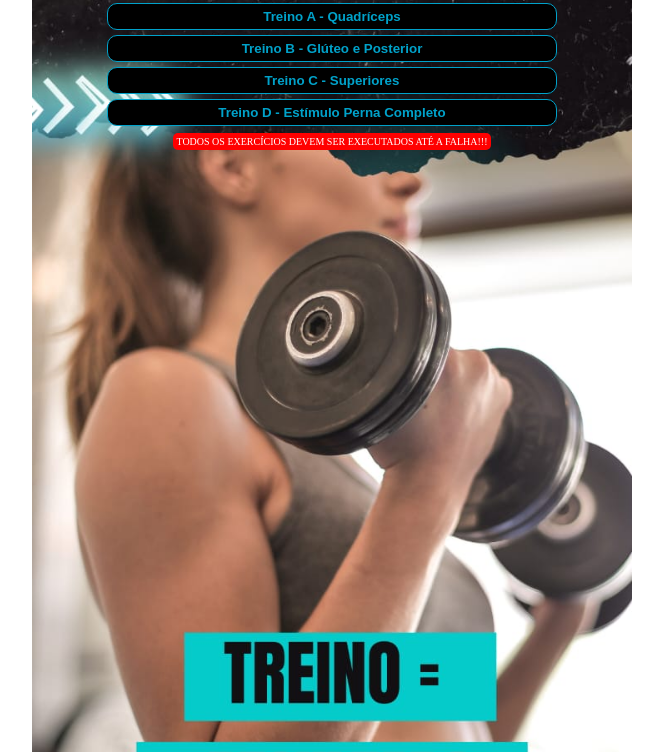
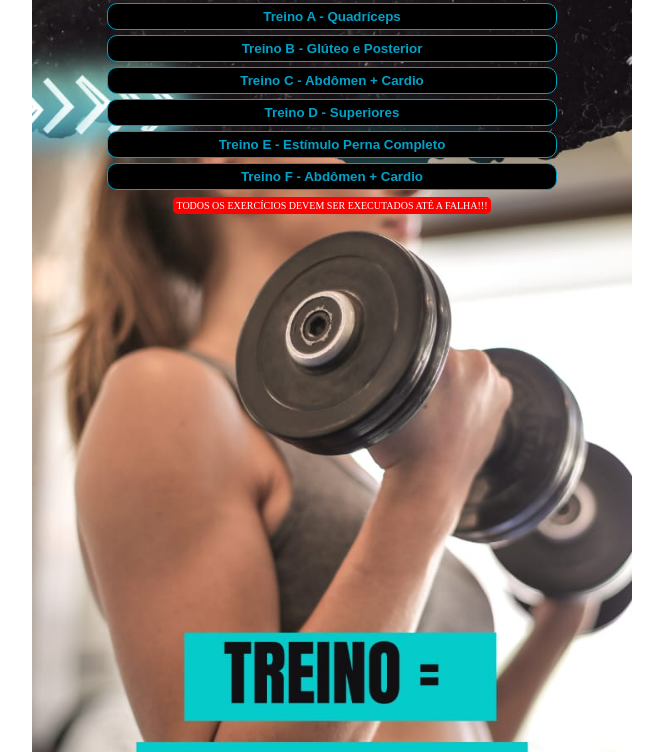
Before and after one commit to Washingtonfrancadc/treino-marcia, a plain HTML site: page index.html in a window 1280 px wide. Shown: the part 48-800 px from the top of the page, without its empty margins (308-971 px from the left). Drawn offline with Linux system fonts and the light colour scheme.

Commit message:
Add files via upload

```diff
--- a/index.html
+++ b/index.html
@@ -49,25 +49,25 @@
             </tr>
             <tr>
                 <td><a href="https://fitnessprogramer.com/wp-content/uploads/2021/02/LEG-EXTENSION.gif" class="link">Cadeira extensora</a></td>
-                <td class="serie">3</td>
+                <td class="serie">4</td>
                 <td class="reps">12~15</td>
                 <td class="rest">45~60"</td>
             </tr>
             <tr>
                 <td><a href="https://fitnessprogramer.com/wp-content/uploads/2015/11/Leg-Press.gif" class="link">Leg press 45º</a></td>
-                <td class="serie">3</td>
+                <td class="serie">4</td>
                 <td class="reps">12~15</td>
                 <td class="rest">60~90"</td>
             </tr>
             <tr>
                 <td><a href="https://www.hipertrofia.org/blog/wp-content/uploads/2023/11/dumbbell-goblet-squat.gif" class="link">Agachamento Livre com Halter</a></td>
-                <td class="serie">3</td>
+                <td class="serie">4</td>
                 <td class="reps">12~15</td>
                 <td class="rest">60~90"</td>
             </tr>
         </table>
+    </div>
 
-    </div>
 
     <button id="btntreinob">Treino B - Glúteo e Posterior</button>
     <div id="treinob">
@@ -147,7 +147,7 @@
         </table>
     </div>
 
-    <button id="btntreinoc">Treino C - Superiores</button>
+    <button id="btntreinoc">Treino C - Abdômen + Cardio</button>
     <div id="treinoc">
         <table id="treinoc">
             <tr>
@@ -156,7 +156,42 @@
                 <th class="rep">Reps.</th>
                 <th class="rest">Desc.</th>
             </tr>
+            <tr>
+                <td><a href="https://fitnessprogramer.com/wp-content/uploads/2021/02/plank.gif" class="link">Prancha Abdominal</a></td>
+                <td class="serie">3</td>
+                <td class="reps">MÁX</td>
+                <td class="rest">40~60"</td>
+            </tr>
+            <tr>
+                <td><a href="https://fitnessprogramer.com/wp-content/uploads/2021/02/Seated-Bench-Leg-Pull-in.gif" class="link">Abdominal Infra no Banco</a></td>
+                <td class="serie">3</td>
+                <td class="reps">MÁX</td>
+                <td class="rest">40~60"</td>
+            </tr>
+            <tr>
+                <td><a href="https://fitnessprogramer.com/wp-content/uploads/2015/11/Crunch.gif" class="link">Abdominal Supra</a></td>
+                <td class="serie">3</td>
+                <td class="reps">MÁX</td>
+                <td class="rest">40~60"</td>
+            </tr>
+            <tr>
+                <td><a href="@" class="link">Bicicleta, Esteira ou Transport</a></td>
+                <td class="serie">-</td>
+                <td class="reps">30"</td>
+                <td class="rest">-</td>
+            </tr>
+        </table>
+    </div>
 
+    <button id="btntreinod">Treino D - Superiores</button>
+    <div id="treinod">
+        <table id="treinod">
+            <tr>
+                <th class="ex">Exercício</th>
+                <th class="ser">Séries</th>
+                <th class="rep">Reps.</th>
+                <th class="rest">Desc.</th>
+            </tr>
             <tr>
                 <td><a href="https://fitnessprogramer.com/wp-content/uploads/2021/04/Standing-Reach-Up-Back-rotation-Stretch.gif" class="link">Alongamento/mobilidade</a></td>
                 <td class="serie">2</td>
@@ -218,7 +253,7 @@
                 <td class="rest">60"</td>
             </tr>
             <tr>
-                <td><a href="https://fitnessprogramer.com/wp-content/uploads/2021/06/Rope-Pushdown.gif" class="link">Tríceps corda</a></td>
+                <td><a href="https://fitnessprogramer.com/wp-content/uploads/2021/06/Rope-Pushdown.gif" class="link">Tríceps Corda</a></td>
                 <td class="serie">3</td>
                 <td class="reps">12~15</td>
                 <td class="rest">60"</td>
@@ -226,9 +261,9 @@
         </table>
     </div>
 
-    <button id="btntreinod">Treino D - Estímulo Perna Completo</button>
-    <div id="treinod">
-        <table id="treinod">
+    <button id="btntreinoe">Treino E - Estímulo Perna Completo</button>
+    <div id="treinoe">
+        <table id="treinoe">
             <tr>
                 <th class="ex">Exercício</th>
                 <th class="ser">Séries</th>
@@ -304,6 +339,44 @@
         </table>
     </div>
 
+
+    <button id="btntreinof">Treino F - Abdômen + Cardio</button>
+    <div id="treinof">
+        <table id="treinof">
+            <tr>
+                <th class="ex">Exercício</th>
+                <th class="ser">Séries</th>
+                <th class="rep">Reps.</th>
+                <th class="rest">Desc.</th>
+            </tr>
+            <tr>
+                <td><a href="https://fitnessprogramer.com/wp-content/uploads/2021/02/plank.gif" class="link">Prancha Abdominal</a></td>
+                <td class="serie">3</td>
+                <td class="reps">MÁX</td>
+                <td class="rest">40~60"</td>
+            </tr>
+            <tr>
+                <td><a href="https://fitnessprogramer.com/wp-content/uploads/2021/02/Seated-Bench-Leg-Pull-in.gif" class="link">Abdominal Infra no Banco</a></td>
+                <td class="serie">3</td>
+                <td class="reps">MÁX</td>
+                <td class="rest">40~60"</td>
+            </tr>
+            <tr>
+                <td><a href="https://fitnessprogramer.com/wp-content/uploads/2015/11/Crunch.gif" class="link">Abdominal Supra</a></td>
+                <td class="serie">3</td>
+                <td class="reps">MÁX</td>
+                <td class="rest">40~60"</td>
+            </tr>
+            <tr>
+                <td><a href="@" class="link">Bicicleta, Esteira ou Transport</a></td>
+                <td class="serie">-</td>
+                <td class="reps">30"</td>
+                <td class="rest">-</td>
+            </tr>
+        </table>
+    </div>
+
+
     <div id="par">
         <p>
             TODOS OS EXERCÍCIOS DEVEM SER EXECUTADOS ATÉ A FALHA!!!
@@ -319,6 +392,8 @@
             const button2 = document.querySelector('#btntreinob');
             const button3 = document.querySelector('#btntreinoc');
             const button4 = document.querySelector('#btntreinod');
+            const button5 = document.querySelector('#btntreinoe');
+            const button6 = document.querySelector('#btntreinof');
             const iframeContainer = document.querySelector('#div'); // Atualizado para corresponder ao ID correto
             const iframe = document.getElementById('myIframe');
 
@@ -343,6 +418,8 @@
                 document.querySelector('#treinob').classList.remove('show');
                 document.querySelector('#treinoc').classList.remove('show');
                 document.querySelector('#treinod').classList.remove('show');
+                document.querySelector('#treinoe').classList.remove('show');
+                document.querySelector('#treinof').classList.remove('show');
 
                     hideIframe();
 
@@ -353,6 +430,8 @@
                 document.querySelector('#treinob').classList.toggle('show');
                 document.querySelector('#treinoc').classList.remove('show');
                 document.querySelector('#treinod').classList.remove('show');
+                document.querySelector('#treinoe').classList.remove('show');
+                document.querySelector('#treinof').classList.remove('show');
 
                     hideIframe();
 
@@ -363,6 +442,8 @@
                 document.querySelector('#treinob').classList.remove('show');
                 document.querySelector('#treinoc').classList.toggle('show');
                 document.querySelector('#treinod').classList.remove('show');
+                document.querySelector('#treinoe').classList.remove('show');
+                document.querySelector('#treinof').classList.remove('show');
 
                     hideIframe();
 
@@ -373,6 +454,32 @@
                 document.querySelector('#treinob').classList.remove('show');
                 document.querySelector('#treinoc').classList.remove('show');
                 document.querySelector('#treinod').classList.toggle('show');
+                document.querySelector('#treinoe').classList.remove('show');
+                document.querySelector('#treinof').classList.remove('show');
+
+                    hideIframe();
+
+            });
+
+            button5.addEventListener('click', function() {
+                document.querySelector('#treinoa').classList.remove('show');
+                document.querySelector('#treinob').classList.remove('show');
+                document.querySelector('#treinoc').classList.remove('show');
+                document.querySelector('#treinod').classList.remove('show');
+                document.querySelector('#treinoe').classList.toggle('show');
+                document.querySelector('#treinof').classList.remove('show');
+
+                    hideIframe();
+
+            });
+
+            button6.addEventListener('click', function() {
+                document.querySelector('#treinoa').classList.remove('show');
+                document.querySelector('#treinob').classList.remove('show');
+                document.querySelector('#treinoc').classList.remove('show');
+                document.querySelector('#treinod').classList.remove('show');
+                document.querySelector('#treinoe').classList.remove('show');
+                document.querySelector('#treinof').classList.toggle('show');
 
                     hideIframe();
 
--- a/style.css
+++ b/style.css
@@ -101,7 +101,9 @@ p {
 #treinoa,
 #treinob,
 #treinoc,
-#treinod {
+#treinod,
+#treinoe,
+#treinof {
     color: rgb(0, 162, 202);
     width: auto;
     max-height: 0;
@@ -113,7 +115,9 @@ p {
 #treinoa.show,
 #treinob.show,
 #treinoc.show,
-#treinod.show {
+#treinod.show,
+#treinoe.show,
+#treinof.show {
     max-height: 22em;
 }
 
```
